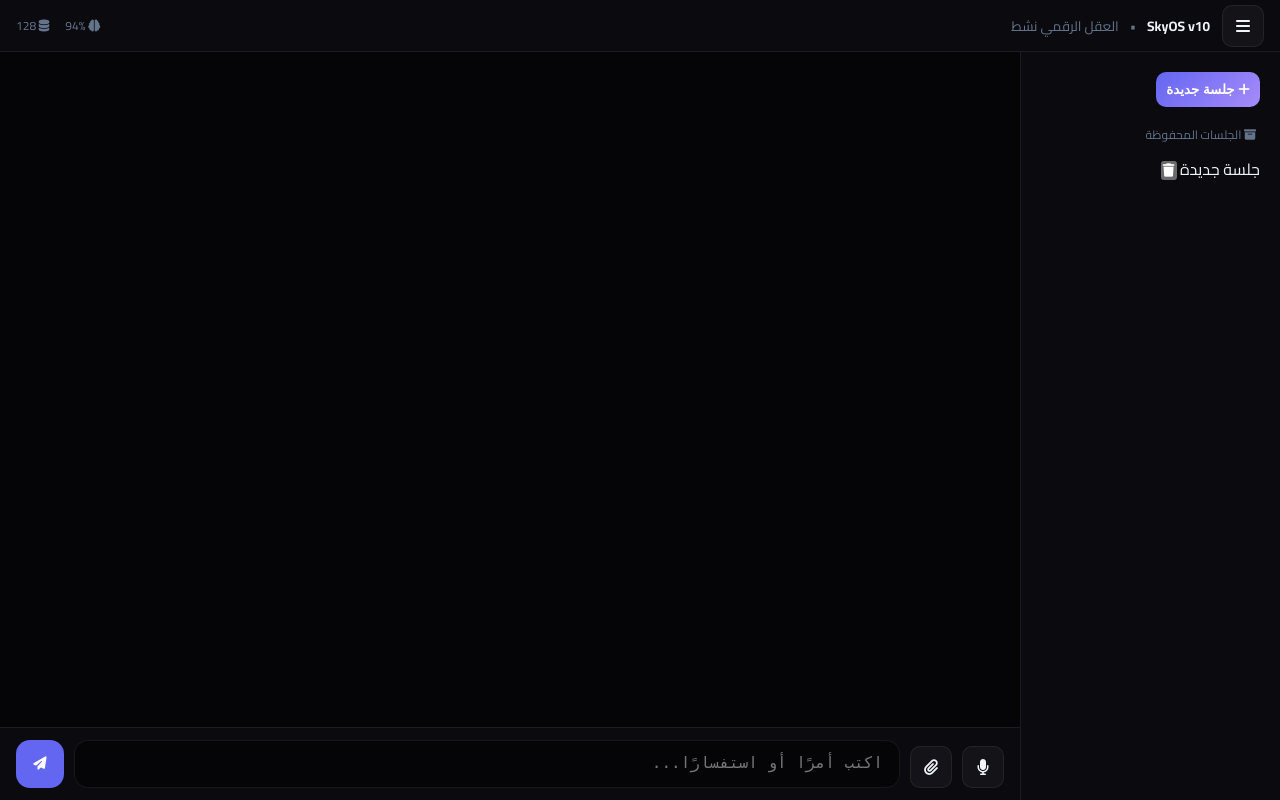
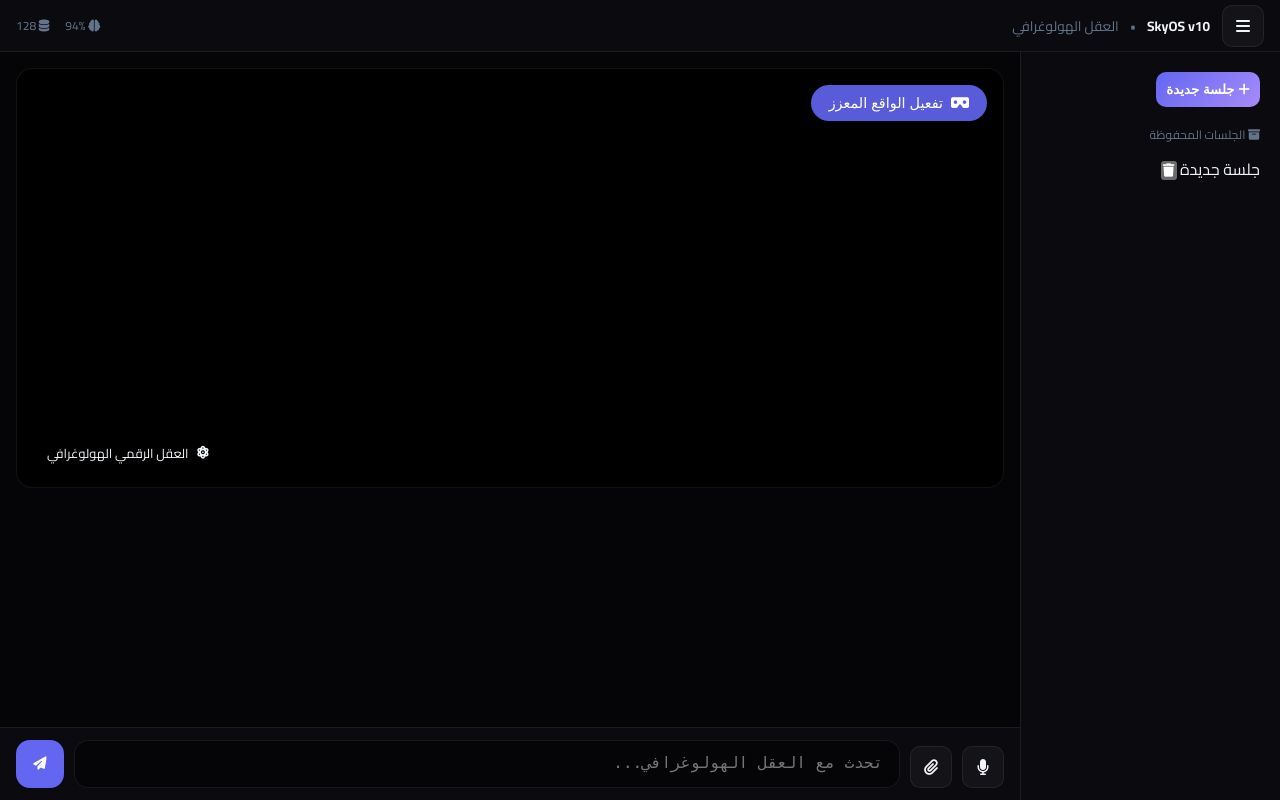
Before and after one commit to aicoogoo-lab/Coogoo-ai, a Flask app: page / in a window 1280 px wide. Run offline with Flask 3, Linux system fonts and the light colour scheme; parts of the project's set-up code (start-up, migrations or seed data) failed here and were passed over.

Commit message:
Update index.html

```diff
--- a/templates/index.html
+++ b/templates/index.html
@@ -4,25 +4,71 @@
   <meta charset="UTF-8">
   <meta name="viewport" content="width=device-width, initial-scale=1.0">
   <meta name="color-scheme" content="dark">
-  <title>SkyOS • v10</title>
+  <title>SkyOS • v10 — العقل الهولوغرافي</title>
+
+  <!-- Three.js -->
+  <script src="https://cdnjs.cloudflare.com/ajax/libs/three.js/r128/three.min.js"></script>
+
   <link rel="stylesheet" href="https://cdnjs.cloudflare.com/ajax/libs/font-awesome/6.5.1/css/all.min.css">
   <link href="https://fonts.googleapis.com/css2?family=Cairo:wght@300;400;500;600;700&display=swap" rel="stylesheet">
   <link rel="stylesheet" href="/static/css/core.css">
+
+  <style>
+    /* أنماط إضافية للواجهة الثورية */
+    #mind-container {
+      width: 100%;
+      height: 420px;
+      background: #000;
+      border-radius: 16px;
+      overflow: hidden;
+      position: relative;
+      margin-bottom: 20px;
+      border: 1px solid var(--border);
+    }
+
+    .ar-button {
+      position: absolute;
+      top: 16px;
+      right: 16px;
+      z-index: 10;
+      background: rgba(99, 102, 241, 0.9);
+      color: white;
+      border: none;
+      padding: 10px 18px;
+      border-radius: 9999px;
+      font-size: 0.9rem;
+      display: flex;
+      align-items: center;
+      gap: 8px;
+      cursor: pointer;
+    }
+
+    .mind-label {
+      position: absolute;
+      bottom: 16px;
+      left: 16px;
+      background: rgba(0,0,0,0.6);
+      padding: 6px 14px;
+      border-radius: 9999px;
+      font-size: 0.8rem;
+      display: flex;
+      align-items: center;
+      gap: 8px;
+    }
+  </style>
 </head>
 <body>
 
   <!-- Mind Status -->
   <div class="mind-status">
     <div style="display: flex; align-items: center; gap: 12px;">
-      <!-- زر القائمة (يظهر فقط على الجوال) -->
-      <button class="sky-icon-btn" id="menu-toggle" style="display: none;">
+      <button class="sky-icon-btn" id="menu-toggle">
         <i class="fas fa-bars"></i>
       </button>
-
       <div>
         <strong>SkyOS v10</strong>
         <span style="color:#64748b; margin: 0 8px;">•</span>
-        <span style="color:#64748b;">العقل الرقمي نشط</span>
+        <span style="color:#64748b;">العقل الهولوغرافي</span>
       </div>
     </div>
 
@@ -43,27 +89,45 @@
       </div>
 
       <div class="sidebar-section" style="flex:1; overflow-y:auto;">
-        <div style="font-size:0.75rem; color:#64748b; margin-bottom:8px; padding-right:4px;">
+        <div style="font-size:0.75rem; color:#64748b; margin-bottom:8px;">
           <i class="fas fa-archive"></i> الجلسات المحفوظة
         </div>
         <div id="session-list"></div>
       </div>
     </aside>
 
-    <!-- Chat Area -->
+    <!-- Main Content -->
     <div class="chat-container">
+
+      <!-- 3D Holographic Mind -->
+      <div style="padding: 16px 16px 0 16px;">
+        <div id="mind-container">
+          <button class="ar-button" id="ar-button">
+            <i class="fas fa-vr-cardboard"></i>
+            <span>تفعيل الواقع المعزز</span>
+          </button>
+          <div class="mind-label">
+            <i class="fas fa-atom"></i>
+            <span>العقل الرقمي الهولوغرافي</span>
+          </div>
+        </div>
+      </div>
+
+      <!-- Chat Messages -->
       <div class="chat-messages" id="chat-messages"></div>
 
+      <!-- Input -->
       <div class="input-area">
         <button class="sky-icon-btn" id="voice-btn"><i class="fas fa-microphone"></i></button>
         <button class="sky-icon-btn" id="upload-btn"><i class="fas fa-paperclip"></i></button>
 
-        <textarea id="user-input" placeholder="اكتب أمرًا أو استفسارًا..." rows="1"></textarea>
+        <textarea id="user-input" placeholder="تحدث مع العقل الهولوغرافي..." rows="1"></textarea>
 
         <button class="send-button" id="send-btn">
           <i class="fas fa-paper-plane"></i>
         </button>
       </div>
+
     </div>
 
   </div>
@@ -73,13 +137,17 @@
   <script>
     window.SKY_CONFIG = {
       endpoints: {
-        chat: "/api/chat"
+        chat: "/api/chat",
+        upload: "/upload"
       }
     };
   </script>
 
+  <!-- Scripts -->
   <script src="/static/js/core.js"></script>
   <script src="/static/js/ui.js"></script>
   <script src="/static/js/mind.js"></script>
+  <script src="/static/js/three-mind.js"></script> <!-- سيتم إضافته لاحقاً -->
+
 </body>
 </html>
```
